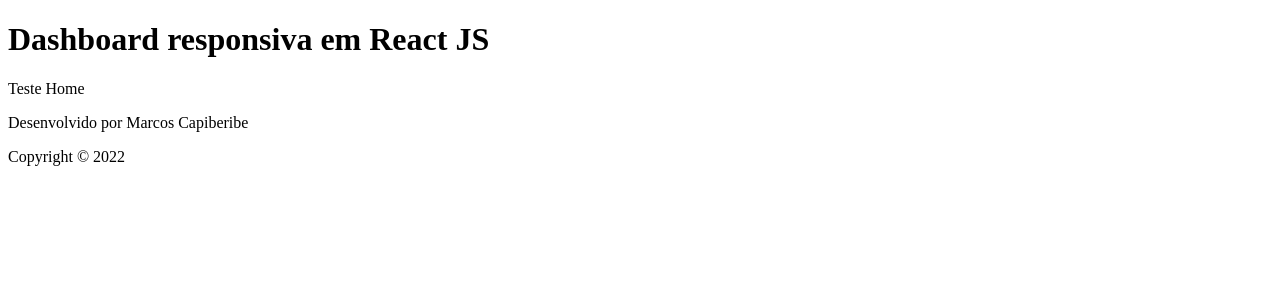
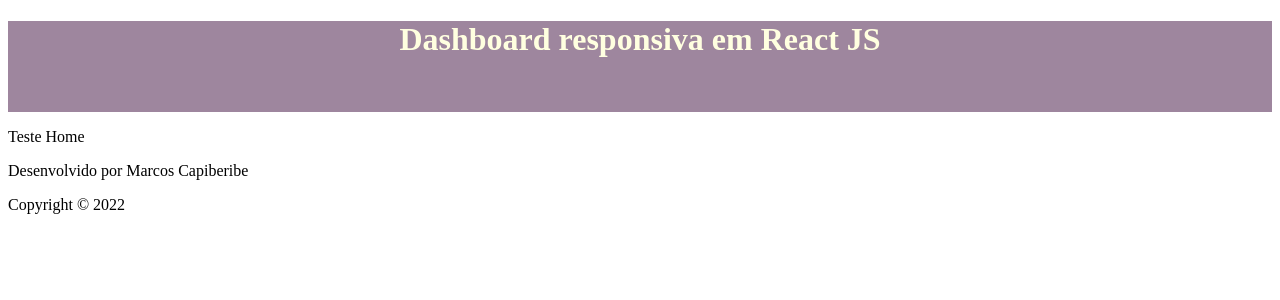
Before and after one commit to marcoscapiberibe/dashboard-responsiva, a React (Create React App) app: page / in a window 1280 px wide. Shown: the top 300 px of the page. Built offline with nearby package versions, Linux system fonts and the light colour scheme.

Commit message:
estilização do componente Header
estilizaçãodo  arquivo Header.css do componente Header

```diff
--- a/src/components/Header/Header.css
+++ b/src/components/Header/Header.css
@@ -0,0 +1,7 @@
+.header {
+    text-align: center;
+    color: lightyellow;
+    width: 100%;
+    height: 91px;
+    background: #9e869e;
+}
```
